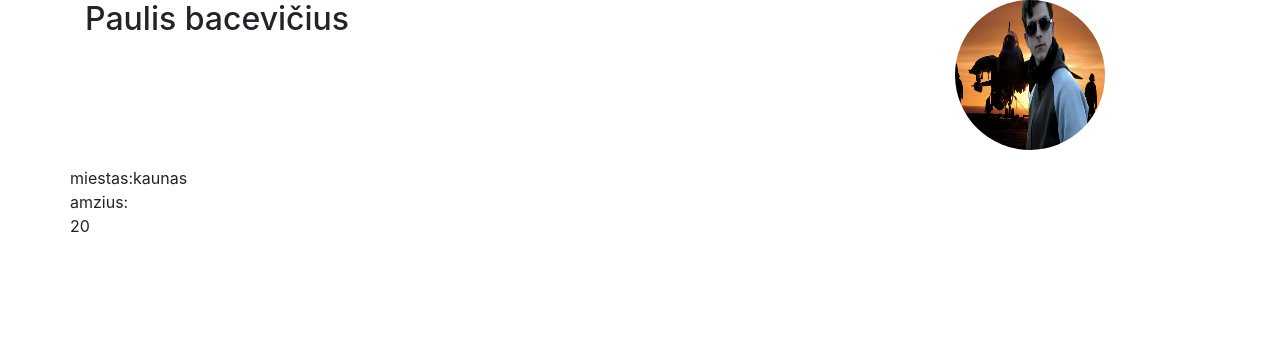
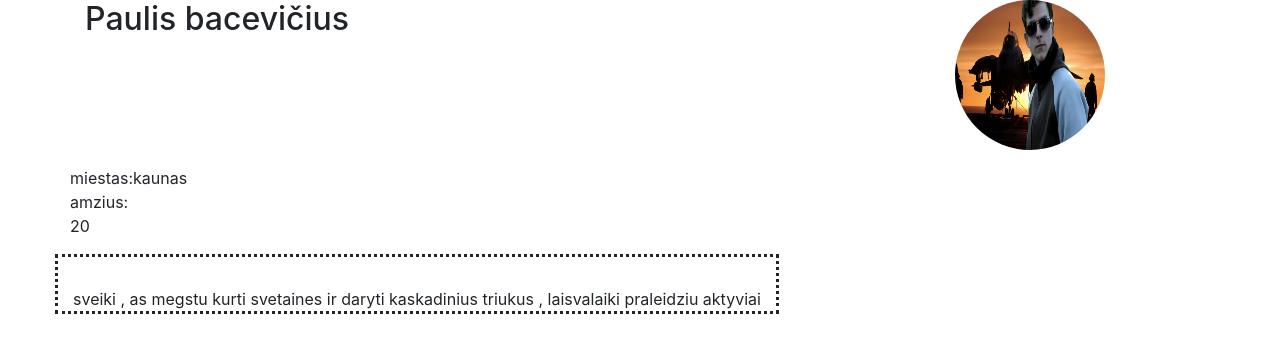
Before and after one commit to desmond623/ca-kaunas-april-2018, a PHP site: page / in a window 1280 px wide. Shown: the top 353 px of the page. Run offline with PHP 8.4, Linux system fonts and the light colour scheme; some libraries are stand-ins or nearby versions.

Commit message:
cv edited a bit

```diff
--- a/code quest/the thing/css/style.css
+++ b/code quest/the thing/css/style.css
@@ -3,3 +3,13 @@
     width: 150px;
     height: 150px;
 }
+
+.abme{
+    border-style: dotted;
+    padding-top: 30px;
+}
+
+.hidden{
+    color: rgba(255, 255, 255, 0);
+    background-color: rgba(255, 255, 255, 0);
+}
--- a/code quest/the thing/index.html
+++ b/code quest/the thing/index.html
@@ -37,6 +37,26 @@
                     </div>
                 </div>
             </div>
+            <br>
+
+            <div class="row hidden">
+                <div class="col-12 hidden">
+                    <div class="content hidden">
+                        <h1 class="hidden"> annoying hidden text</h1>
+                    </div>
+                </div>
+            </div>
+
+
+            <div class="row abme">
+                <div class="col-12">
+                    <div class="content">
+                        <span>
+                            sveiki , as megstu kurti svetaines ir daryti kaskadinius triukus , laisvalaiki praleidziu aktyviai
+                        </span>
+                    </div>
+                </div>
+            </div>
         </div>
 
 
--- a/monday code/index.html
+++ b/monday code/index.html
@@ -5,6 +5,12 @@
     <meta name="viewport" content="width=device-width, initial-scale=1.0">
     <meta http-equiv="X-UA-Compatible" content="ie=edge">
     <title>frustration</title>
+    <script>
+        alert ("i wanna die");
+
+
+
+    </script>
     <link rel="stylesheet" href="css/style.css">
 </head>
 <body>
```
